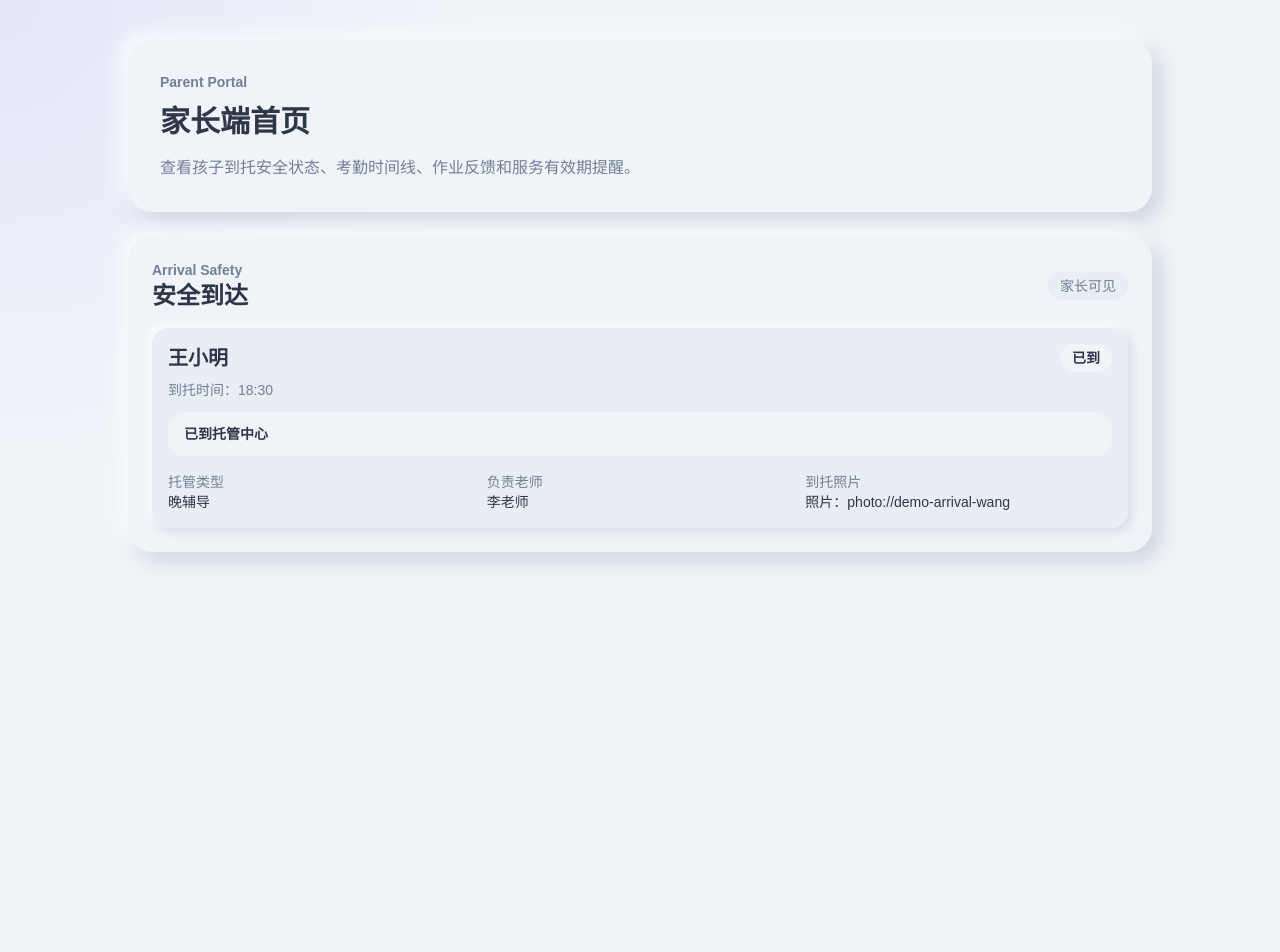
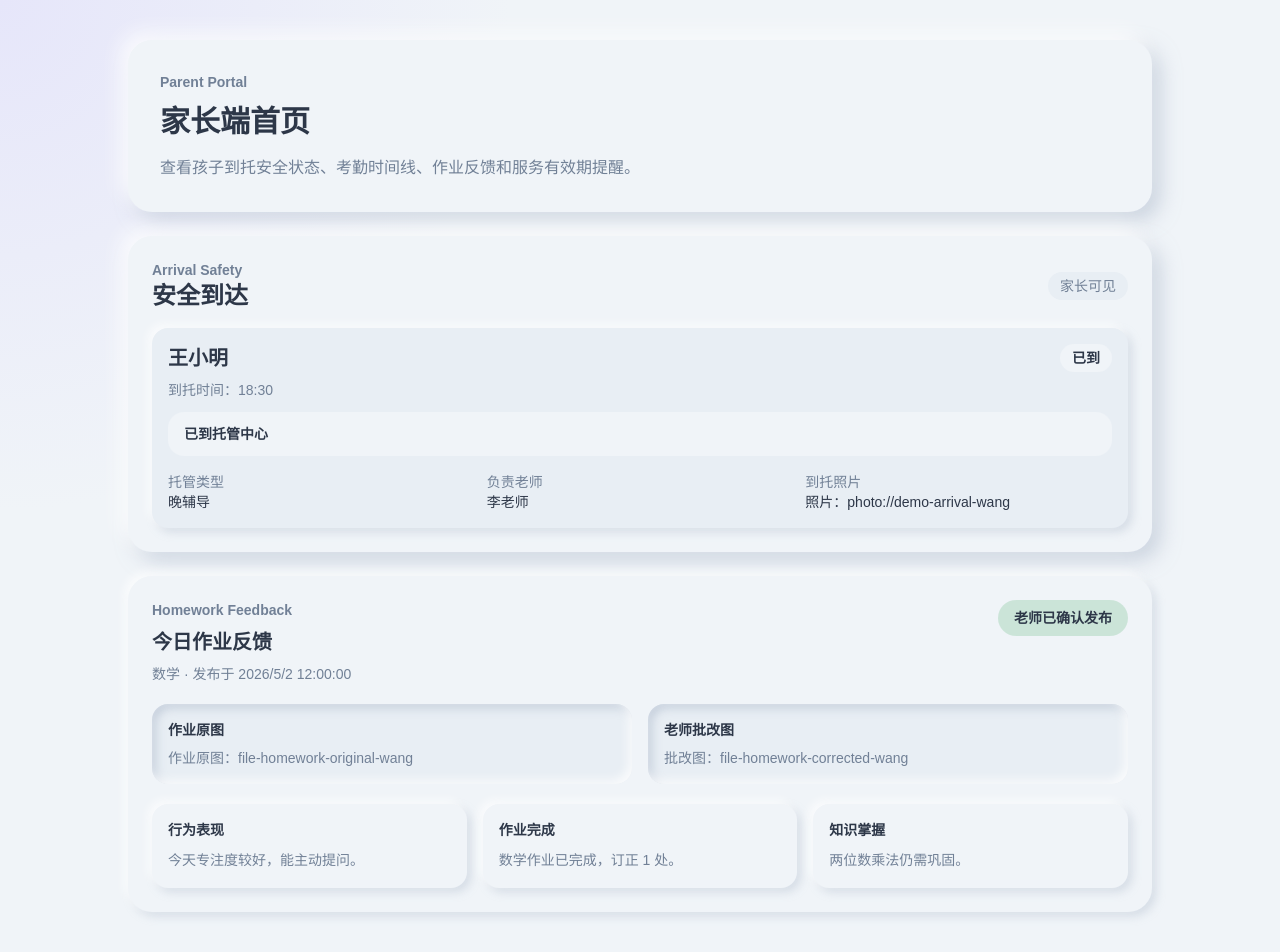
Before and after one commit to yyshi127/After_Class, a Next.js app: page /parent in a window 1280 px wide. Before the commit the page ends 800 px from the top, so only its background shows below. Built offline with nearby package versions, Linux system fonts and the light colour scheme.

Commit message:
feat(feedback): publish homework feedback to parents

```diff
--- a/app/parent/page.tsx
+++ b/app/parent/page.tsx
@@ -1,4 +1,10 @@
 import { ParentHomeSafetyCard } from '@/components/parent/parent-home-safety-card';
+import { ParentHomeworkFeedbackCard } from '@/components/parent/parent-homework-feedback-card';
+import { createEditableFeedbackDraft } from '@/domain/feedback/feedback';
+import {
+  getGuardianVisibleHomeworkFeedback,
+  publishHomeworkFeedback,
+} from '@/domain/feedback/homework-feedback-publishing';
 import { getParentSafetyArrivalCards } from '@/domain/parent/safety-arrival';
 import { DEMO_SEED } from '@/prisma/seed-data';
 
@@ -37,6 +43,48 @@ const safetyCards = demoGuardian
     })
   : [];
 
+const publishedHomeworkFeedback = demoGuardian && demoStudent
+  ? publishHomeworkFeedback({
+      review: {
+        id: 'homework-review-wang-demo',
+        campusId: demoStudent.campusId,
+        classId: demoStudent.classId,
+        studentId: demoStudent.id,
+        subject: '数学',
+        originalImageFileId: 'file-homework-original-wang',
+        correctedImageFileId: 'file-homework-corrected-wang',
+        publishStatus: 'DRAFT',
+        publishedAt: null,
+      },
+      feedback: createEditableFeedbackDraft({
+        campusId: demoStudent.campusId,
+        classId: demoStudent.classId,
+        studentId: demoStudent.id,
+        teacherUserId: demoTeacher?.id ?? 'demo-teacher-zhao',
+        homeworkReviewId: 'homework-review-wang-demo',
+        behaviorPerformance: '今天专注度较好，能主动提问。',
+        homeworkCompletion: '数学作业已完成，订正 1 处。',
+        knowledgeMastery: '两位数乘法仍需巩固。',
+        draftSource: 'AI',
+      }),
+      publishedAt: new Date('2026-05-02T12:00:00.000Z'),
+    })
+  : null;
+
+const parentHomeworkFeedback = demoGuardian && publishedHomeworkFeedback
+  ? getGuardianVisibleHomeworkFeedback({
+      guardian: {
+        id: demoGuardian.id,
+        role: demoGuardian.role,
+        guardianStudentIds: DEMO_SEED.guardianStudents
+          .filter((binding) => binding.guardianUserId === demoGuardian.id)
+          .map((binding) => binding.studentId),
+      },
+      review: publishedHomeworkFeedback.review,
+      feedback: publishedHomeworkFeedback.feedback,
+    })
+  : null;
+
 export default function ParentPage() {
   return (
     <main className="min-h-screen px-6 py-10 text-text">
@@ -48,6 +96,7 @@ export default function ParentPage() {
         </section>
 
         <ParentHomeSafetyCard cards={safetyCards} />
+        <ParentHomeworkFeedbackCard feedback={parentHomeworkFeedback} />
       </div>
     </main>
   );
--- /dev/null
+++ b/components/parent/parent-homework-feedback-card.tsx
@@ -0,0 +1,60 @@
+import type { ParentVisibleHomeworkFeedback } from '@/domain/feedback/homework-feedback-publishing';
+
+export function ParentHomeworkFeedbackCard({
+  feedback,
+}: {
+  feedback: ParentVisibleHomeworkFeedback | null;
+}) {
+  if (!feedback) {
+    return (
+      <section className="rounded-neu bg-surface p-6 shadow-neu-sm">
+        <p className="text-sm font-semibold text-muted">Homework Feedback</p>
+        <h2 className="mt-2 text-xl font-bold">今日作业反馈</h2>
+        <p className="mt-3 text-sm text-muted">老师发布后，家长可查看作业原图、批改图和三类点评。</p>
+      </section>
+    );
+  }
+
+  return (
+    <section className="rounded-neu bg-surface p-6 shadow-neu-sm" aria-labelledby="parent-homework-feedback-heading">
+      <div className="flex flex-wrap items-start justify-between gap-3">
+        <div>
+          <p className="text-sm font-semibold text-muted">Homework Feedback</p>
+          <h2 id="parent-homework-feedback-heading" className="mt-2 text-xl font-bold">
+            今日作业反馈
+          </h2>
+          <p className="mt-2 text-sm text-muted">
+            {feedback.subject} · 发布于 {new Date(feedback.publishedAt).toLocaleString('zh-CN', { hour12: false })}
+          </p>
+        </div>
+        <span className="rounded-full bg-mint/50 px-4 py-2 text-sm font-semibold">老师已确认发布</span>
+      </div>
+
+      <div className="mt-5 grid gap-4 md:grid-cols-2">
+        <div className="rounded-2xl bg-surfaceAlt p-4 shadow-neu-inset">
+          <p className="text-sm font-bold">作业原图</p>
+          <p className="mt-2 text-sm text-muted">作业原图：{feedback.originalImageFileId}</p>
+        </div>
+        <div className="rounded-2xl bg-surfaceAlt p-4 shadow-neu-inset">
+          <p className="text-sm font-bold">老师批改图</p>
+          <p className="mt-2 text-sm text-muted">批改图：{feedback.correctedImageFileId}</p>
+        </div>
+      </div>
+
+      <div className="mt-5 grid gap-4 md:grid-cols-3">
+        <FeedbackItem title="行为表现" content={feedback.behaviorPerformance ?? '老师暂未填写行为表现补充。'} />
+        <FeedbackItem title="作业完成" content={feedback.homeworkCompletion} />
+        <FeedbackItem title="知识掌握" content={feedback.knowledgeMastery ?? '老师暂未填写知识掌握补充。'} />
+      </div>
+    </section>
+  );
+}
+
+function FeedbackItem({ title, content }: { title: string; content: string }) {
+  return (
+    <article className="rounded-2xl bg-background p-4 shadow-neu-sm">
+      <h3 className="text-sm font-bold">{title}</h3>
+      <p className="mt-2 text-sm leading-6 text-muted">{content}</p>
+    </article>
+  );
+}
--- /dev/null
+++ b/domain/feedback/homework-feedback-publishing.ts
@@ -0,0 +1,103 @@
+import { canAccessStudent, type PermissionActor } from '@/domain/auth/permissions';
+import { canPublishFeedbackDraft, type FeedbackDraft } from '@/domain/feedback/feedback';
+import type { HomeworkPublishStatus } from '@/domain/homework/homework-review';
+
+export type PublishableHomeworkReview = {
+  id: string;
+  campusId: string;
+  classId?: string | null;
+  studentId: string;
+  subject: string;
+  originalImageFileId: string;
+  correctedImageFileId: string | null;
+  publishStatus: HomeworkPublishStatus;
+  publishedAt: Date | null;
+};
+
+export type PublishedHomeworkReview = PublishableHomeworkReview & {
+  correctedImageFileId: string;
+  publishStatus: 'PUBLISHED';
+  publishedAt: Date;
+};
+
+export type PublishedFeedbackDraft = FeedbackDraft & {
+  publishStatus: 'PUBLISHED';
+  publishedAt: Date;
+};
+
+export type ParentVisibleHomeworkFeedback = {
+  reviewId: string;
+  studentId: string;
+  subject: string;
+  originalImageFileId: string;
+  correctedImageFileId: string;
+  behaviorPerformance: string | null;
+  homeworkCompletion: string;
+  knowledgeMastery: string | null;
+  publishedAt: string;
+};
+
+export function publishHomeworkFeedback(input: {
+  review: PublishableHomeworkReview;
+  feedback: FeedbackDraft;
+  publishedAt: Date;
+}): { review: PublishedHomeworkReview; feedback: PublishedFeedbackDraft } {
+  if (!input.review.correctedImageFileId) {
+    throw new Error('发布作业反馈前必须有老师确认后的批改图');
+  }
+
+  const publishable = canPublishFeedbackDraft(input.feedback);
+  if (!publishable.ok) {
+    throw new Error(publishable.errors[0]);
+  }
+
+  return {
+    review: {
+      ...input.review,
+      correctedImageFileId: input.review.correctedImageFileId,
+      publishStatus: 'PUBLISHED',
+      publishedAt: input.publishedAt,
+    },
+    feedback: {
+      ...input.feedback,
+      publishStatus: 'PUBLISHED',
+      publishedAt: input.publishedAt,
+    },
+  };
+}
+
+export function getGuardianVisibleHomeworkFeedback(input: {
+  guardian: PermissionActor;
+  review: PublishableHomeworkReview;
+  feedback: FeedbackDraft;
+}): ParentVisibleHomeworkFeedback | null {
+  if (input.review.publishStatus !== 'PUBLISHED' || input.feedback.publishStatus !== 'PUBLISHED') {
+    return null;
+  }
+
+  if (!input.review.correctedImageFileId || !input.review.publishedAt) {
+    return null;
+  }
+
+  if (
+    !canAccessStudent(input.guardian, {
+      id: input.review.studentId,
+      campusId: input.review.campusId,
+      classId: input.review.classId,
+    })
+  ) {
+    return null;
+  }
+
+  return {
+    reviewId: input.review.id,
+    studentId: input.review.studentId,
+    subject: input.review.subject,
+    originalImageFileId: input.review.originalImageFileId,
+    correctedImageFileId: input.review.correctedImageFileId,
+    behaviorPerformance: input.feedback.behaviorPerformance,
+    homeworkCompletion: input.feedback.homeworkCompletion,
+    knowledgeMastery: input.feedback.knowledgeMastery,
+    publishedAt: input.review.publishedAt.toISOString(),
+  };
+}
```
Also changed, not shown: 3 other files (tests, documents, lock files or other folders).
